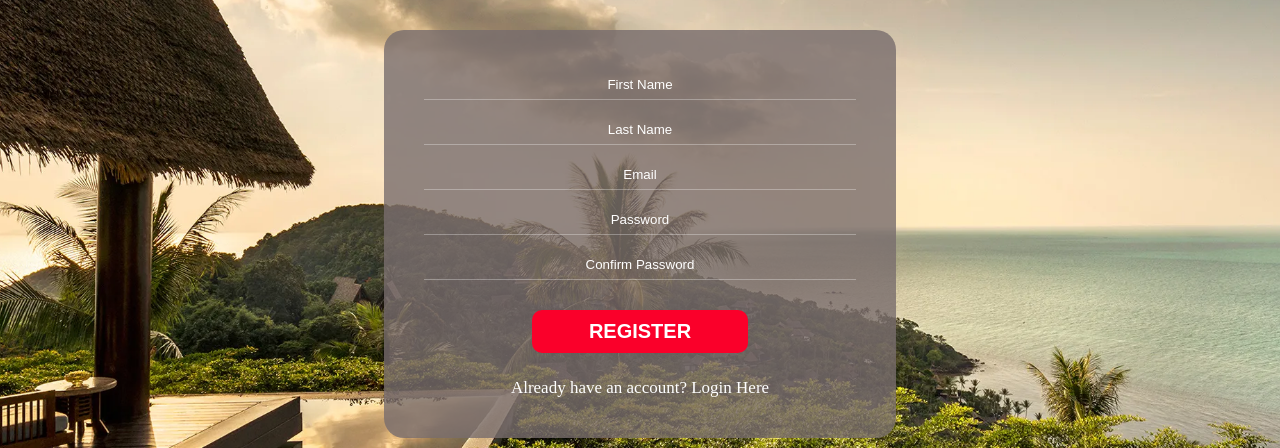
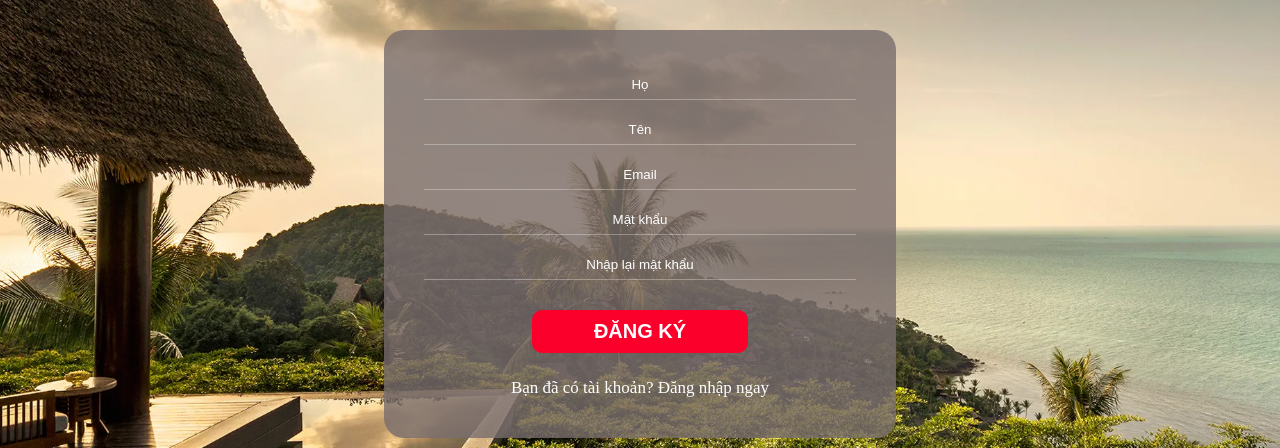
Before and after one commit to nhatquangpx/Hotel-booking-system, a React (Create React App) app in the folder client/: page /register in a window 1280 px wide. Shown: the part 166-614 px from the top of the page. Built offline with nearby package versions, Linux system fonts and the light colour scheme.

Commit message:
Change to Vietnamese

```diff
--- a/client/src/pages/LoginPage.jsx
+++ b/client/src/pages/LoginPage.jsx
@@ -65,15 +65,15 @@ const LoginPage = () => {
           />
           <input
             type='password'
-            placeholder='Password'
+            placeholder='Mật khẩu'
             value={password}
             onChange={(e) => setPassword(e.target.value)}
             required
           />
           {errorMessage && <p className="error_message">{errorMessage}</p>}
-          <button type="submit">LOGIN</button>
+          <button type="submit">ĐĂNG NHẬP</button>
         </form>
-        <a href='/register'>Don't have an account? Sign In Here</a>
+        <a href='/register'>Bạn chưa có tài khoản? Đăng ký ngay</a>
       </div>
     </div>
   );
--- a/client/src/pages/RegisterPage.jsx
+++ b/client/src/pages/RegisterPage.jsx
@@ -58,14 +58,14 @@ const RegisterPage = () => {
             <div className='register_content'>
                 <form className='register_content_form' onSubmit = {handleSubmit}>
                     <input
-                        placeholder='First Name'
+                        placeholder='Họ'
                         name='firstName'
                         value={formData.firstName}
                         onChange={handleChange}
                         required
                     />
                     <input
-                        placeholder='Last Name'
+                        placeholder='Tên'
                         name='lastName'
                         value={formData.lastName}
                         onChange={handleChange}
@@ -80,7 +80,7 @@ const RegisterPage = () => {
                         required
                     />
                     <input
-                        placeholder='Password'
+                        placeholder='Mật khẩu'
                         name='password'
                         value={formData.password}
                         onChange={handleChange}
@@ -88,7 +88,7 @@ const RegisterPage = () => {
                         required
                     />
                     <input
-                        placeholder='Confirm Password'
+                        placeholder='Nhập lại mật khẩu'
                         name='confirmPassword'
                         value={formData.confirmPassword}
                         onChange={handleChange}
@@ -96,12 +96,12 @@ const RegisterPage = () => {
                         required
                     />
                     {!passwordMatch && (
-                        <p style = {{ color: "red"}}>Passwords are not matched!</p>
+                        <p style = {{ color: "red"}}>Mật khẩu không khớp!</p>
                     )}
 
-                    <button type="submit">REGISTER</button>
+                    <button type="submit">ĐĂNG KÝ</button>
                 </form>
-                <a href="/login"> Already have an account? Login Here</a>
+                <a href="/login"> Bạn đã có tài khoản? Đăng nhập ngay</a>
             </div>
         </div>
     )
```
Also changed, not shown: client/src/components/Slide.jsx (added, +11 -0 lines), 1 other file (tests, documents, lock files or other folders).
